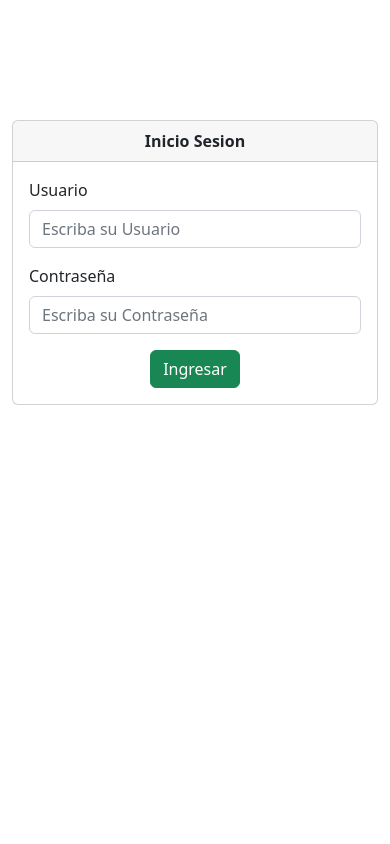
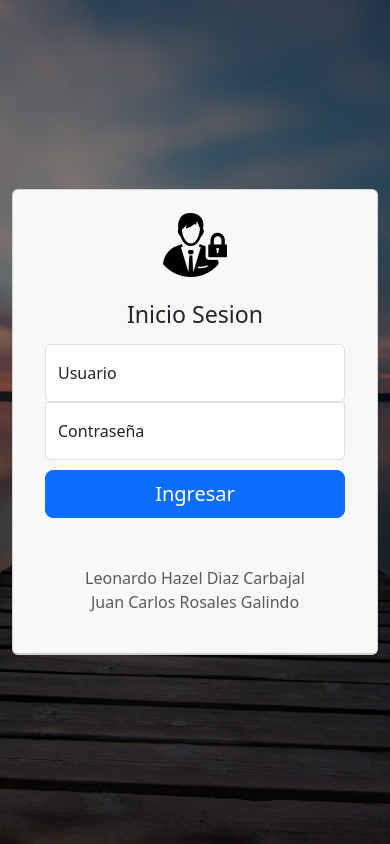
Before and after one commit to LeonardoDiaz1/CRUD, a PHP site: page / in a window 390 px wide. Run offline with PHP 8.4, Linux system fonts and the light colour scheme; some libraries are stand-ins or nearby versions.

Commit message:
Se actualizo el Proyecto

```diff
--- /dev/null
+++ b/css/login.css
@@ -0,0 +1,41 @@
+html,
+body {
+  height: 100%;
+}
+
+body {
+  display: flex;
+  align-items: center;
+  padding-top: 40px;
+  padding-bottom: 40px;
+  background-image: linear-gradient(
+        0deg,
+        rgba(0,0,0,0.5),
+        rgba(0,0,0,0.5)
+    )
+    ,url("../src/muelle-por-la-tarde_6144x3456_xtrafondos.com.jpg");
+    background-repeat: no-repeat;
+    background-size: cover;
+    background-position: center center;
+}
+
+.form-signin {
+  max-width: 330px;
+  padding: 15px;
+}
+
+.form-signin .form-floating:focus-within {
+  z-index: 2;
+}
+
+.form-signin input[type="email"] {
+  margin-bottom: -1px;
+  border-bottom-right-radius: 0;
+  border-bottom-left-radius: 0;
+}
+
+.form-signin input[type="password"] {
+  margin-bottom: 10px;
+  border-top-left-radius: 0;
+  border-top-right-radius: 0;
+}
--- a/index.php
+++ b/index.php
@@ -12,57 +12,119 @@ session_start();
   }
 
 ?>
+
 <!doctype html>
-<html lang="en">
-  <head>
-    <title>LOGIN</title>
-    <!-- Required meta tags -->
-    <meta charset="utf-8">
-    <meta name="viewport" content="width=device-width, initial-scale=1, shrink-to-fit=no">
-    <!-- Bootstrap CSS v5.2.0-beta1 -->
-    <link rel="stylesheet" href="https://cdn.jsdelivr.net/npm/bootstrap@5.2.0-beta1/dist/css/bootstrap.min.css"  integrity="sha384-0evHe/X+R7YkIZDRvuzKMRqM+OrBnVFBL6DOitfPri4tjfHxaWutUpFmBp4vmVor" crossorigin="anonymous">
-
-  </head>
-  <body>
-
 <div class="container">
   <div class="row">
     <div class="col-md-4">
 
     </div>
     <div class="col-md-4">
-                <br><br><br><br><br>
 <form action="" method="post">
   <div class="card">
     <div class="card-header">
-                        <b><center>Inicio Sesion</center></b>
-                    </div>
-                    <div class="card-body">
+<html lang="en">
+  <head>
+    <meta charset="utf-8">
+    <meta name="viewport" content="width=device-width, initial-scale=1">
+    <meta name="description" content="">
+    <meta name="author" content="Mark Otto, Jacob Thornton, and Bootstrap contributors">
+    <meta name="generator" content="Hugo 0.98.0">
+    <meta name="theme-color" content="#712cf9">
+    <link rel="canonical" href="https://getbootstrap.com/docs/5.2/examples/sign-in/">
+    <link href="https://cdn.jsdelivr.net/npm/bootstrap@5.0.2/dist/css/bootstrap.min.css" rel="stylesheet" integrity="sha384-EVSTQN3/azprG1Anm3QDgpJLIm9Nao0Yz1ztcQTwFspd3yD65VohhpuuCOmLASjC" crossorigin="anonymous">
+    <link href="/docs/5.2/dist/css/bootstrap.min.css" rel="stylesheet" integrity="sha384-0evHe/X+R7YkIZDRvuzKMRqM+OrBnVFBL6DOitfPri4tjfHxaWutUpFmBp4vmVor" crossorigin="anonymous">
+    <!-- Favicons -->
+    <link rel="apple-touch-icon" href="/docs/5.2/assets/img/favicons/apple-touch-icon.png" sizes="180x180">
+    <link rel="icon" href="/docs/5.2/assets/img/favicons/favicon-32x32.png" sizes="32x32" type="image/png">
+    <link rel="icon" href="/docs/5.2/assets/img/favicons/favicon-16x16.png" sizes="16x16" type="image/png">
+    <link rel="manifest" href="/docs/5.2/assets/img/favicons/manifest.json">
+    <link rel="mask-icon" href="/docs/5.2/assets/img/favicons/safari-pinned-tab.svg" color="#712cf9">
+    <link rel="icon" href="/docs/5.2/assets/img/favicons/favicon.ico">
+    <title>LOGIN</title>
+
     <?php if(isset($mensaje)){?>
-
       <div class="alert alert-danger" role="alert">
         <strong> <?php echo $mensaje; ?> </strong>
       </div>
     <?php } ?>
 
-                        <div class="mb-3">
-                          <label for="" class="form-label">Usuario</label>
-                          <input type="text"
-                            class="form-control" required name="usuario" id="usuario" aria-describedby="helpId" placeholder="Escriba su Usuario">
+    <style>
+      .bd-placeholder-img {
+        font-size: 1.125rem;
+        text-anchor: middle;
+        -webkit-user-select: none;
+        -moz-user-select: none;
+        user-select: none;
+      }
+
+      @media (min-width: 768px) {
+        .bd-placeholder-img-lg {
+          font-size: 3.5rem;
+        }
+      }
+
+      .b-example-divider {
+        height: 3rem;
+        background-color: rgba(0, 0, 0, .1);
+        border: solid rgba(0, 0, 0, .15);
+        border-width: 1px 0;
+        box-shadow: inset 0 .5em 1.5em rgba(0, 0, 0, .1), inset 0 .125em .5em rgba(0, 0, 0, .15);
+      }
+
+      .b-example-vr {
+        flex-shrink: 0;
+        width: 1.5rem;
+        height: 100vh;
+      }
+
+      .bi {
+        vertical-align: -.125em;
+        fill: currentColor;
+      }
+
+      .nav-scroller {
+        position: relative;
+        z-index: 2;
+        height: 2.75rem;
+        overflow-y: hidden;
+      }
+
+      .nav-scroller .nav {
+        display: flex;
+        flex-wrap: nowrap;
+        padding-bottom: 1rem;
+        margin-top: -1px;
+        overflow-x: auto;
+        text-align: center;
+        white-space: nowrap;
+        -webkit-overflow-scrolling: touch;
+      }
+    </style>
+
+    <!-- Custom styles for this template -->
+    <link href="css/login.css" rel="stylesheet">
+  </head>
+  <body class="text-center">
+
+<main class="form-signin w-100 m-auto">
+  <form>
+    <img class="mb-4" src="src/masculine-user-with-suit-tie-and-locked-padlock_icon-icons.com_68295 (1).png">
+    <h1 class="h3 mb-3 fw-normal">Inicio Sesion</h1>
+
+    <div class="form-floating">
+      <input required type="text" class="form-control" name="usuario" id="usuario" id="floatingInput" placeholder="Usuario">
+      <label for="floatingInput">Usuario</label>
     </div>
-                        <div class="mb-3">
-                          <label for="" class="form-label">Contraseña</label>
-                          <input type="password"
-                            class="form-control" required name="password" id="contraseña" aria-describedby="helpId" placeholder="Escriba su Contraseña">
+    <div class="form-floating">
+      <input required type="password" class="form-control" name="password" id="password" id="floatingPassword" placeholder="Contraseña">
+      <label for="floatingPassword">Contraseña</label>
     </div>
 
-                        <center><button type="submit" class="btn btn-success">Ingresar</button></center>
-
-                    </div>
+    <button type="submit" class="w-100 btn btn-lg btn-primary">Ingresar</button>
+    <p class="mt-5 mb-3 text-muted">Leonardo Hazel Diaz Carbajal <br> Juan Carlos Rosales Galindo</p>
   </form>
-                </div>
-            </div>
-        </div>
+</main>
 
      <!-- Bootstrap JavaScript Libraries -->
      <script src="https://cdn.jsdelivr.net/npm/@popperjs/core@2.11.5/dist/umd/popper.min.js" integrity="sha384-Xe+8cL9oJa6tN/veChSP7q+mnSPaj5Bcu9mPX5F5xIGE0DVittaqT5lorf0EI7Vk" crossorigin="anonymous"></script>
--- a/secciones/certificado.php
+++ b/secciones/certificado.php
@@ -27,7 +27,7 @@ print_r($alumno);
 $pdf = new FPDF("L", "mm", array(254,194));
 $pdf->AddPage();
 $pdf->setFont("Arial","B",16);
-agregarImagen($pdf, "../src/certificado.jpg",0,0)
+agregarImagen($pdf, "../src/certificado.jpg",0,0);
 agregarTexto($pdf,ucwords(utf8_decode($alumno['nombre']." ".$alumno['apellidos'])),60,70,'L',"Helvetica",30,0,84,115);
 agregarTexto($pdf,$alumno['nombre_curso'],-250,110,'C',"Helvetica",20,0,84,115);
 agregarTexto($pdf,date("d/m/Y"),-350,155,'C',"Helvetica",11,0,84,115);
--- a/secciones/index.php
+++ b/secciones/index.php
@@ -7,7 +7,7 @@
             <hr class="my-2">
             <p>Iniciar la Aplicacion</p>
             <p class="lead">
-                <a class="btn btn-primary btn-lg" href="vista_alumnos.php" role="button">Iniciar</a>
+                <a class="btn btn-outline-primary" href="vista_alumnos.php" role="button">Iniciar</a>
             </p>
         </div>
     </div>
```
Also changed, not shown: secciones/vista_alumnos.php (+13 -9 lines), secciones/vista_cursos.php (+9 -7 lines), templates/cabecera.php (+11 -6 lines), src/admin_person_user_man_2839.png (added), src/masculine-user-with-suit-tie-and-locked-padlock_icon-icons.com_68295 (1).png (added), src/muelle-por-la-tarde_6144x3456_xtrafondos.com.jpg (added). Lines whose indentation alone changed are shown as unchanged.
